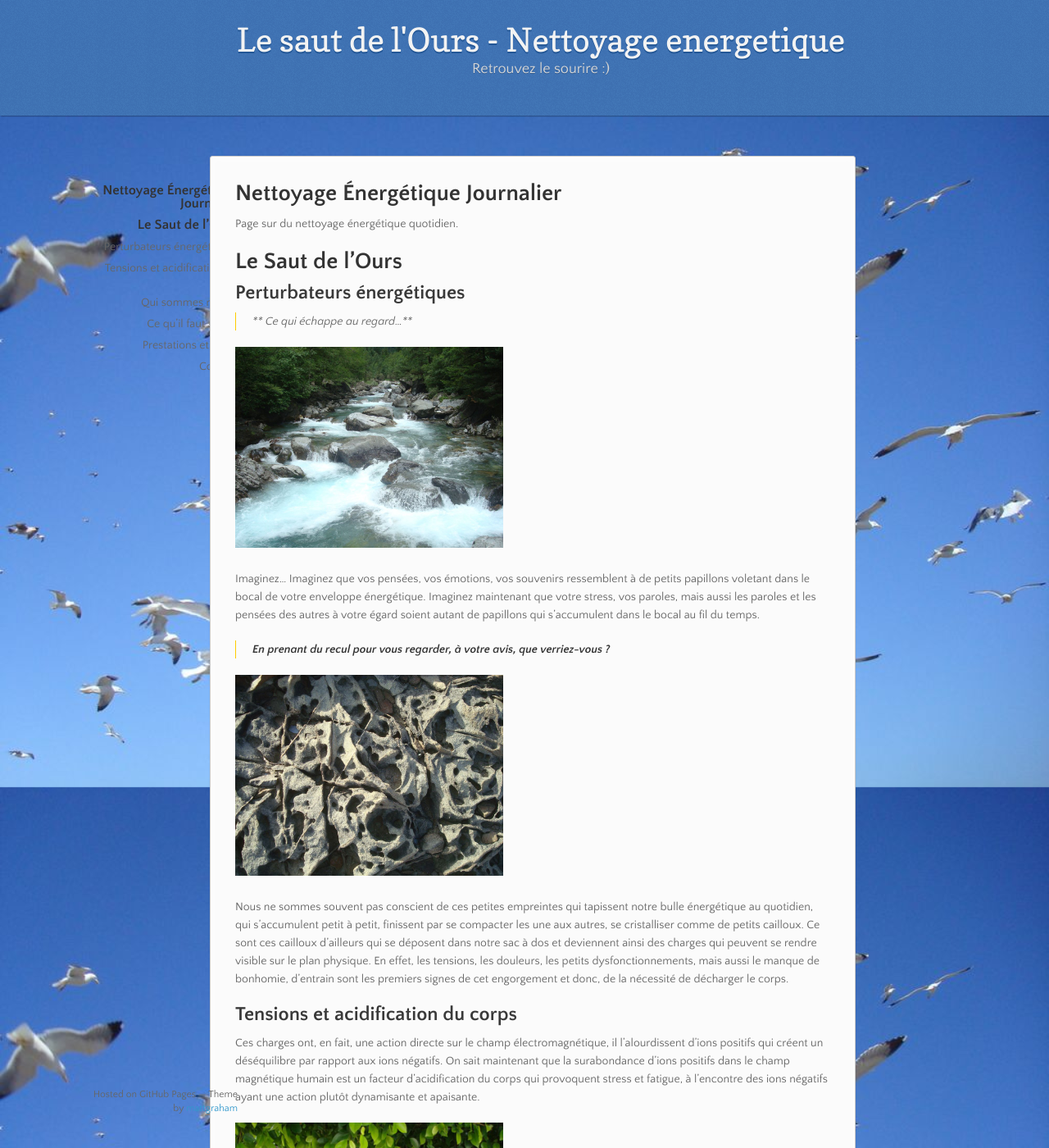
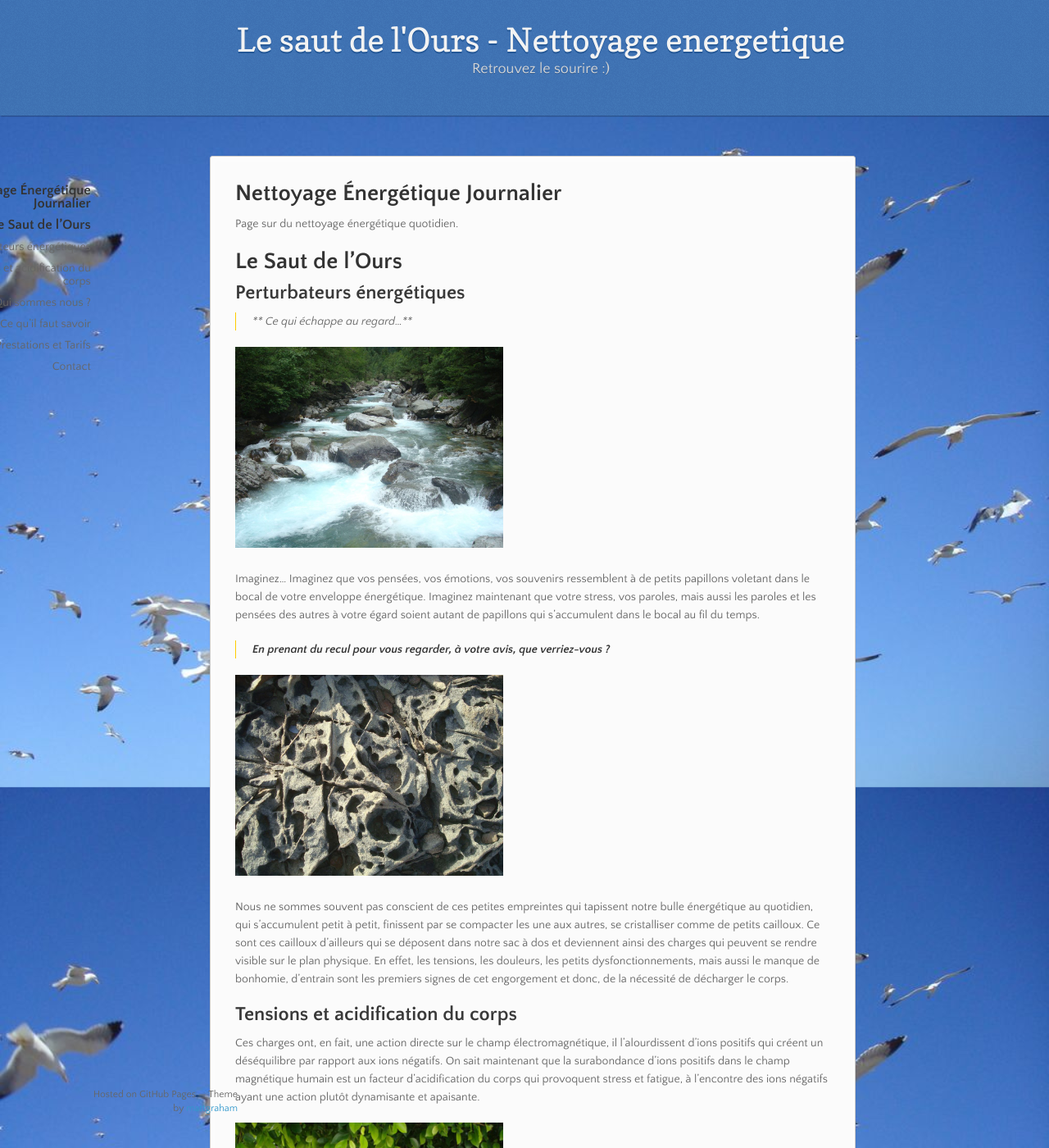
Before and after one commit to energetique/nettoyage, a Jekyll site: the page built from index.md, in a window 1280 px wide and 1400 px high. Shown: the whole window at 82% size. Built offline with Jekyll 4.4.1, drawn with Linux system fonts in a browser that asks for light colours; our own code applies the rules of GitHub Pages for plain Markdown files.

Commit message:
correction nav

```diff
--- a/assets/css/style.scss
+++ b/assets/css/style.scss
@@ -24,7 +24,7 @@ body {
 //   float: right;
 // }
 
-.wrapper .nav {
+.wrapper nav {
   left: 36%;
 }
 
```
